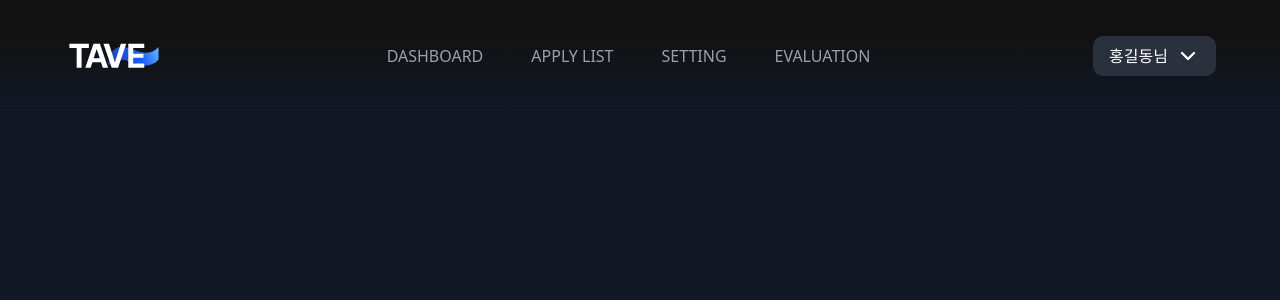
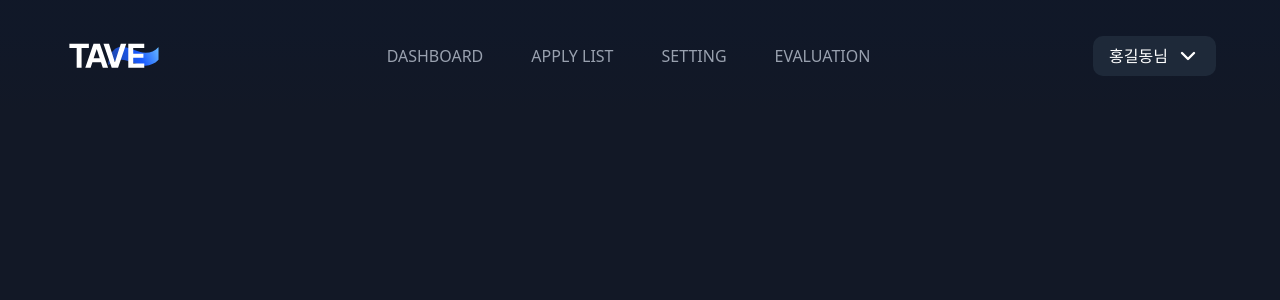
Before and after one commit to Wonchang0314/TAVE-APPLY-ADMIN-FE, a React (Vite) app: page / in a window 1280 px wide. Shown: the top 300 px of the page. Built offline with nearby package versions, Linux system fonts and the light colour scheme.

Commit message:
기본 레이아웃 설정 수정

```diff
--- a/src/App.tsx
+++ b/src/App.tsx
@@ -10,6 +10,7 @@ function App() {
     <BrowserRouter>
       <div className="h-screen bg-[#121826]">
         <Header />
+        <main className="h-[calc(100vh-112px)]">
           <Routes>
             <Route path="/" element={<></>} />
             <Route path="/dashboard" element={<DashBoard />} />
@@ -17,6 +18,7 @@ function App() {
             <Route path="/setting" element={<Setting />} />
             <Route path="/evaluation" element={<Evaluation />} />
           </Routes>
+        </main>
       </div>
     </BrowserRouter>
   );
--- a/src/components/Header/Header.tsx
+++ b/src/components/Header/Header.tsx
@@ -6,8 +6,7 @@ const Header = () => {
 
   return (
     <header
-      className="fixed top-0 w-full z-50
-              bg-gradient-to-b from-[#121212] from-30% to-transparent text-white"
+      className="bg-gradient-to-b from-gray-900 from-30% to-transparent text-white"
     >
       <div className="flex items-center justify-between z-50 px-16 py-8">
         <Link to="/" className="z-50">
@@ -18,7 +17,7 @@ const Header = () => {
             {redirectionList.map((item, index) => (
               <li
                 key={index}
-                className="hover:bg-[#2A303C] px-4 py-3 rounded-xl text-gray-400 hover:text-white"
+                className="hover:bg-gray-800 px-4 py-3 rounded-xl text-gray-400 hover:text-white"
               >
                 <Link
                   to={`/${
@@ -33,7 +32,7 @@ const Header = () => {
           </ul>
         </nav>
         <button
-          className="relative z-50 bg-[#2A303C] py-2 px-4 rounded-[10px] cursor-pointer flex gap-2"
+          className="relative z-50 bg-gray-800 py-2 px-4 rounded-[10px] cursor-pointer flex gap-2"
           onClick={() => {}}
         >
           홍길동님
```
Lines whose indentation alone changed are shown as unchanged.
